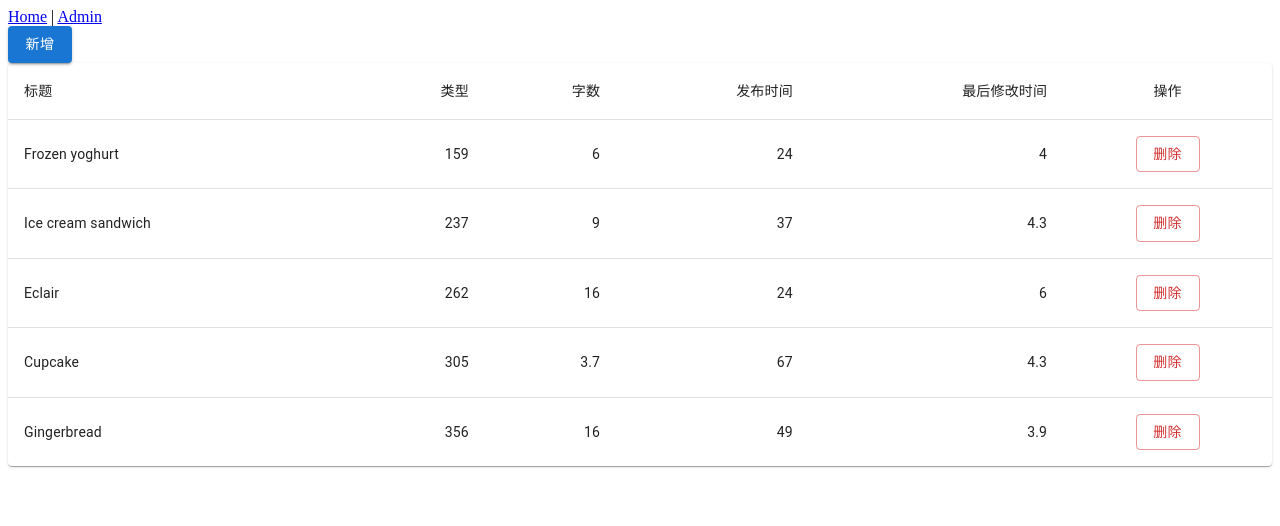
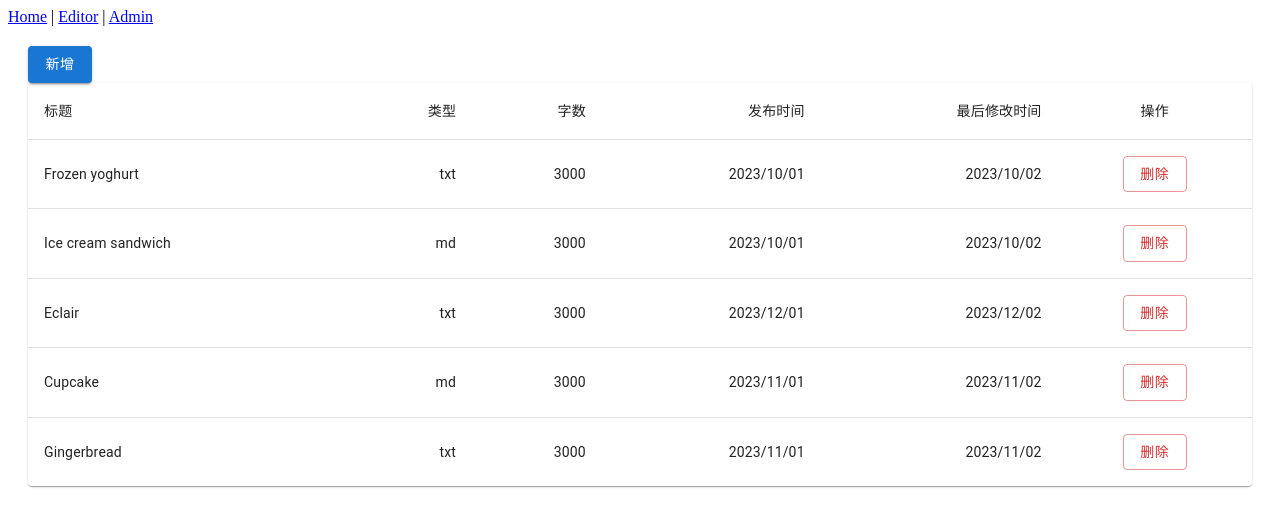
Before and after one commit to lienze87/raiden, a Next.js app: page /admin in a window 1280 px wide. Shown: the top 526 px of the page. Built offline with nearby package versions, Linux system fonts and the light colour scheme.

Commit message:
fix: 修改页面路由

```diff
--- a/src/components/header.tsx
+++ b/src/components/header.tsx
@@ -6,7 +6,8 @@ export default function Header() {
     <>
       <header>
         <nav>
-          <Link href={"/"}>Home</Link> | <Link href={"/admin"}>Admin</Link>
+          <Link href={"/"}>Home</Link> | <Link href={"/editor"}>Editor</Link> |{" "}
+          <Link href={"/admin"}>Admin</Link>
         </nav>
       </header>
     </>
--- a/src/components/mdEditor/styles.css
+++ b/src/components/mdEditor/styles.css
@@ -416,8 +416,7 @@ pre::-webkit-scrollbar-thumb {
   border-radius: 10px;
   padding: 8px;
   vertical-align: middle;
-  -webkit-appearance: none;
-  -moz-appearance: none;
+  appearance: none;
   width: 70px;
   font-size: 14px;
   color: #777;
--- a/src/pages/admin/index.tsx
+++ b/src/pages/admin/index.tsx
@@ -1,4 +1,4 @@
-import * as React from "react";
+import { useState } from "react";
 import Table from "@mui/material/Table";
 import TableBody from "@mui/material/TableBody";
 import TableCell from "@mui/material/TableCell";
@@ -8,27 +8,36 @@ import TableRow from "@mui/material/TableRow";
 import Paper from "@mui/material/Paper";
 import Button from "@mui/material/Button";
 
+import "./main.css";
+
 function createData(
   title: string,
-  type: number,
+  type: string,
   count: number,
-  createTime: number,
-  updateTime: number
+  createTime: string,
+  updateTime: string
 ) {
   return { title, type, count, createTime, updateTime };
 }
 
 const rows = [
-  createData("Frozen yoghurt", 159, 6.0, 24, 4.0),
-  createData("Ice cream sandwich", 237, 9.0, 37, 4.3),
-  createData("Eclair", 262, 16.0, 24, 6.0),
-  createData("Cupcake", 305, 3.7, 67, 4.3),
-  createData("Gingerbread", 356, 16.0, 49, 3.9),
+  createData("Frozen yoghurt", "txt", 3000, "2023/10/01", "2023/10/02"),
+  createData("Ice cream sandwich", "md", 3000, "2023/10/01", "2023/10/02"),
+  createData("Eclair", "txt", 3000, "2023/12/01", "2023/12/02"),
+  createData("Cupcake", "md", 3000, "2023/11/01", "2023/11/02"),
+  createData("Gingerbread", "txt", 3000, "2023/11/01", "2023/11/02"),
 ];
 
-const handleRemove = (data: any) => {};
+export default function BasicTable() {
+  const [dataList, setDataList] = useState(rows);
 
-export default function BasicTable() {
+  const handleRemove = (data: any, index: number) => {
+    let tempList = dataList.slice();
+    tempList.splice(index, 1);
+
+    setDataList(tempList);
+  };
+
   return (
     <div className="container">
       <div className="action-bar">
@@ -47,7 +56,7 @@ export default function BasicTable() {
             </TableRow>
           </TableHead>
           <TableBody>
-            {rows.map((row) => (
+            {dataList.map((row, index) => (
               <TableRow
                 key={row.title}
                 sx={{ "&:last-child td, &:last-child th": { border: 0 } }}>
@@ -62,7 +71,7 @@ export default function BasicTable() {
                   <Button
                     variant="outlined"
                     color="error"
-                    onClick={() => handleRemove(row)}>
+                    onClick={() => handleRemove(row, index)}>
                     删除
                   </Button>
                 </TableCell>
```
Also changed, not shown: src/pages/editor/index.tsx (added, +17 -0 lines), src/pages/index.tsx (+0 -8 lines).
